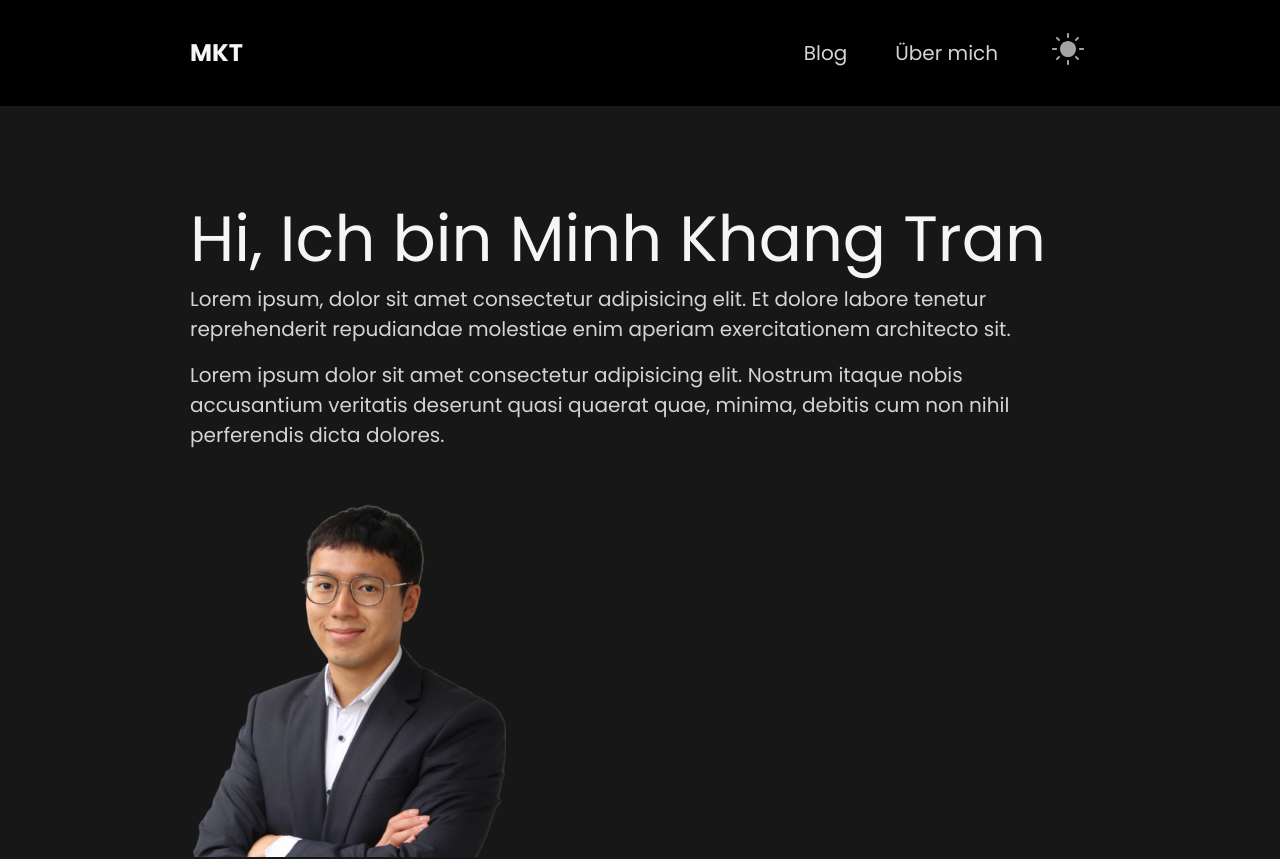
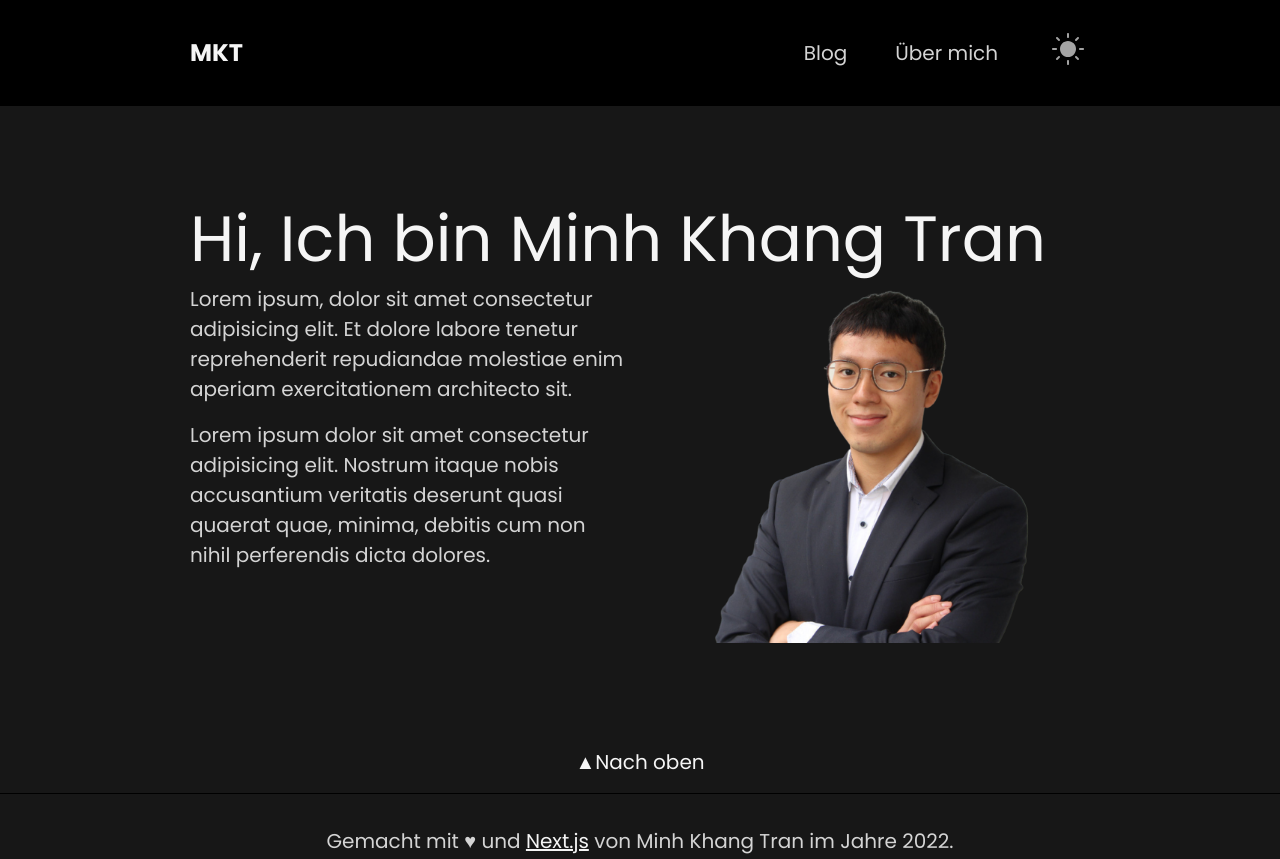
Before and after one commit to MinhKhangTran/next_mkt_blog_v2, a Next.js app: page /about in a window 1280 px wide. Shown: the top 859 px of the page. Built offline with nearby package versions, Linux system fonts and the light colour scheme.

Commit message:
:bug: fix about me

```diff
--- a/styles/globals.css
+++ b/styles/globals.css
@@ -616,12 +616,20 @@ h3 {
 #about__me .righty {
   flex: 100%;
 }
+#about__me .righty{
+  display: flex;
+    justify-content: center;
+}
 @media (min-width: 768px){
   #about__me {
 
     padding-top: 6.5rem;
 
   }
+  #about__me .flex {
+
+    flex-direction: row;
+  }
   #about__me .lefty,
 #about__me .righty {
   flex: 50%;
```
